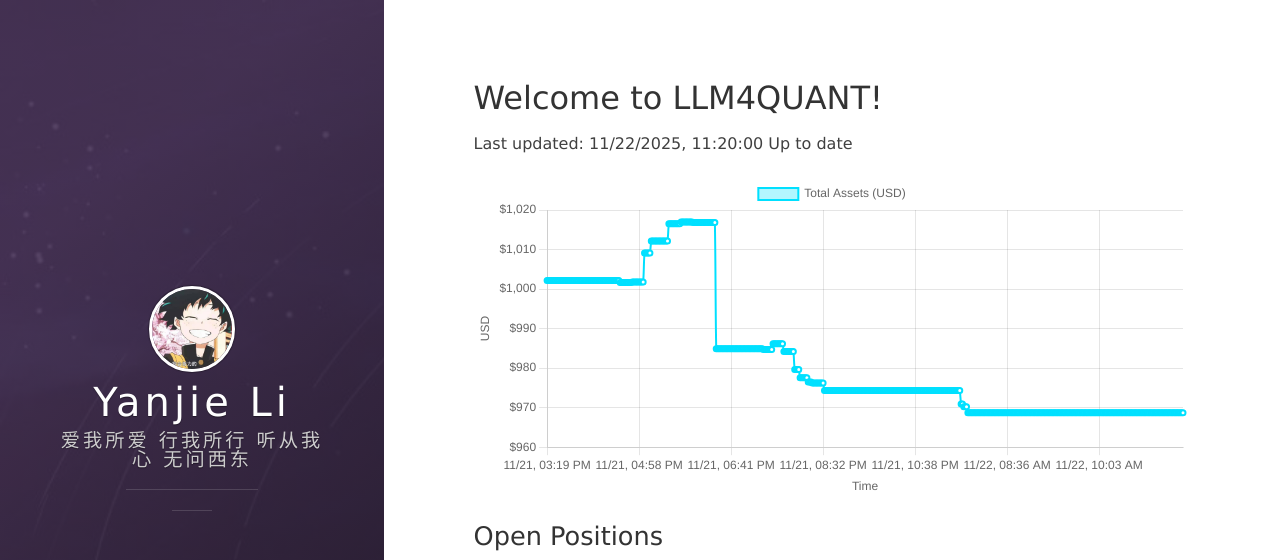
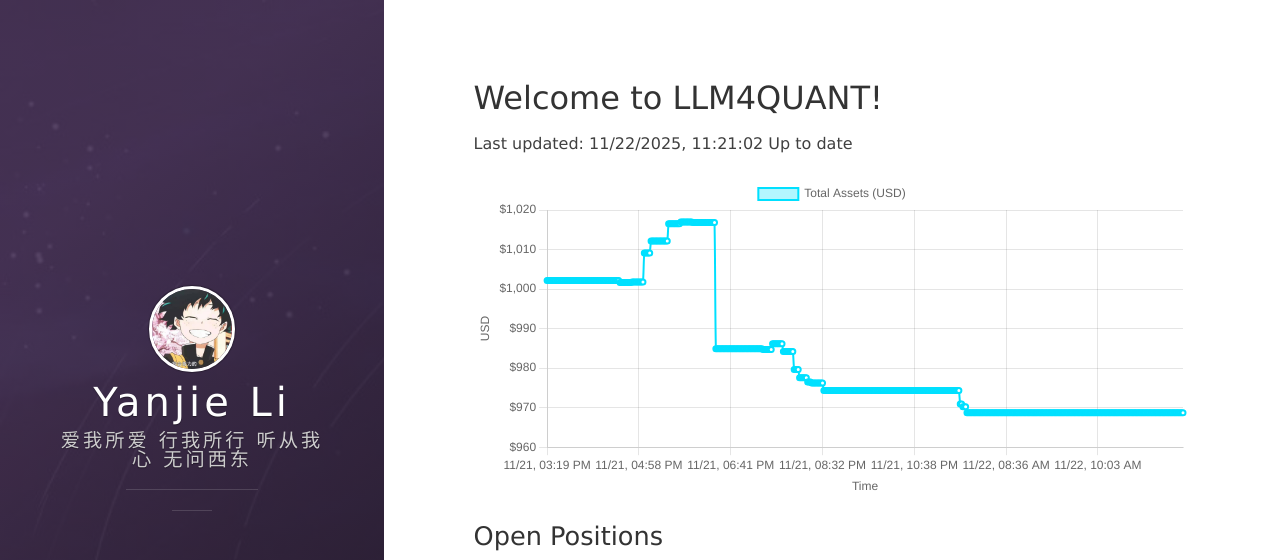
Before and after one commit to leeyegy/leeyegy.github.io, a Jekyll site: the page built from live-trading.html, in a window 1280 px wide and 1026 px high. Shown: the top 560 px of the window. Built offline with Jekyll 4.4.1, drawn with Linux system fonts in a browser that asks for light colours; nearby versions of some CDN libraries.

Commit message:
AccountMonitor: update balance history 2025-11-22T19:21:02+08:00

```diff
--- a/assets/data/binance/balance-history.json
+++ b/assets/data/binance/balance-history.json
@@ -1,5 +1,5 @@
 {
-  "generatedAt": "2025-11-22T19:20:00+08:00",
+  "generatedAt": "2025-11-22T19:21:02+08:00",
   "asset": "total_usd_value",
   "history": [
     {
@@ -1884,6 +1884,10 @@
     },
     {
       "timestamp": "2025-11-22T19:20:00+08:00",
+      "totalUsd": 968.69074819
+    },
+    {
+      "timestamp": "2025-11-22T19:21:02+08:00",
       "totalUsd": 968.69074819
     }
   ]
```
